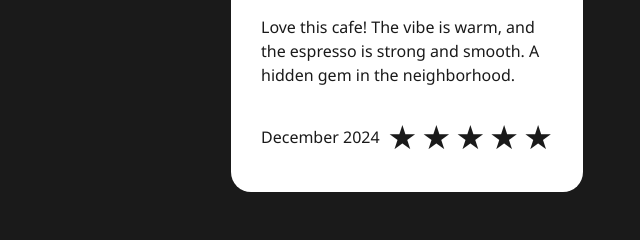
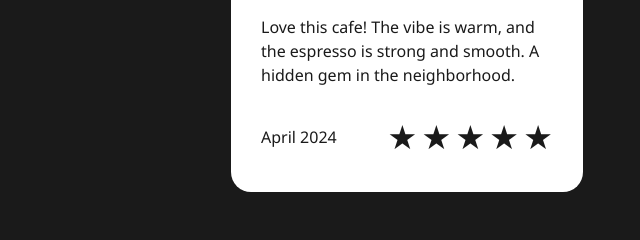
Before and after one commit to Aayfe/UHK_TPW1A_SEMESTRALNI_PROJEKT, a plain HTML site: page index.html in a window 1280 px wide. Shown: the part 2660-2900 px from the top of the page, 233-873 px from the left. Drawn offline with Linux system fonts and the light colour scheme; some packages are replaced by stand-ins of ours; a script that the page names is missing; a web font is replaced by a local one.

Commit message:
Update index.html

```diff
--- a/index.html
+++ b/index.html
@@ -140,7 +140,7 @@
                     <p class="card-text">Love this cafe! The vibe is warm, and the espresso is strong and smooth. A
                         hidden gem in the neighborhood.</p>
                     <div class="card-detail">
-                        <p class="card-date">December 2024</p>
+                        <p class="card-date">April 2024</p>
                         <div class="card-rating">
                             <span class="star filled">&#9733;</span>
                             <span class="star filled">&#9733;</span>
```
